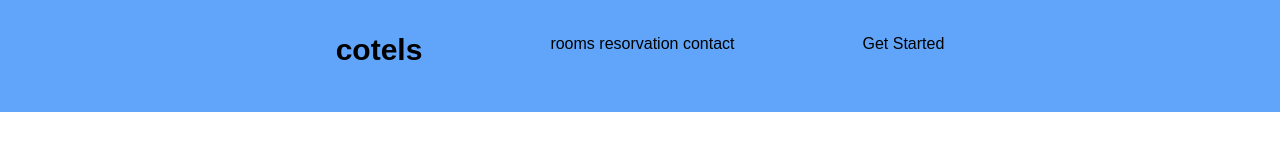
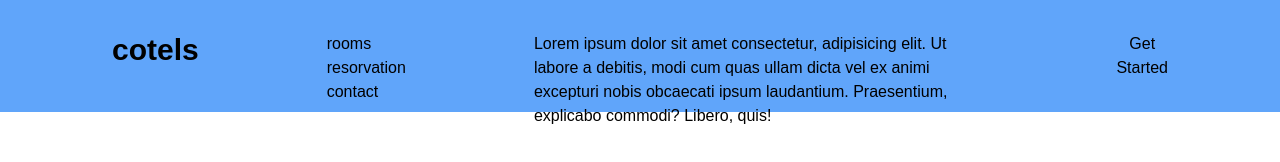
Before and after one commit to akhrorweb/new-repo, a website: page public/index.html in a window 1280 px wide. Drawn offline with Linux system fonts and the light colour scheme.

Commit message:
first commit

```diff
--- a/public/index.html
+++ b/public/index.html
@@ -26,6 +26,10 @@
         </ul>
       </div>
       <div>
+        Lorem ipsum dolor sit amet consectetur, adipisicing elit. Ut labore a debitis, modi cum quas ullam dicta vel ex
+        animi excepturi nobis obcaecati ipsum laudantium. Praesentium, explicabo commodi? Libero, quis!
+      </div>
+      <div>
         <button>Get Started</button>
       </div>
     </div>
```
